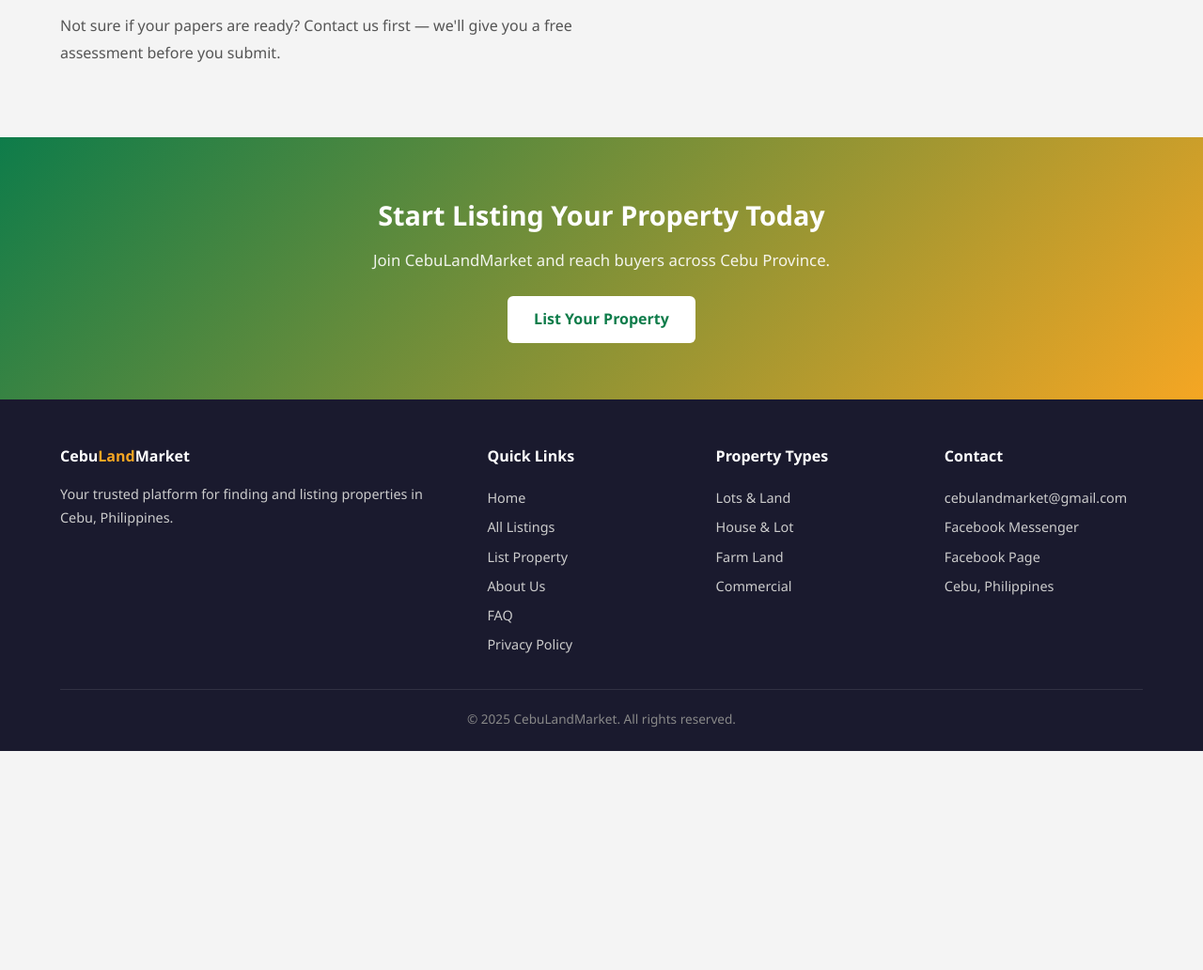
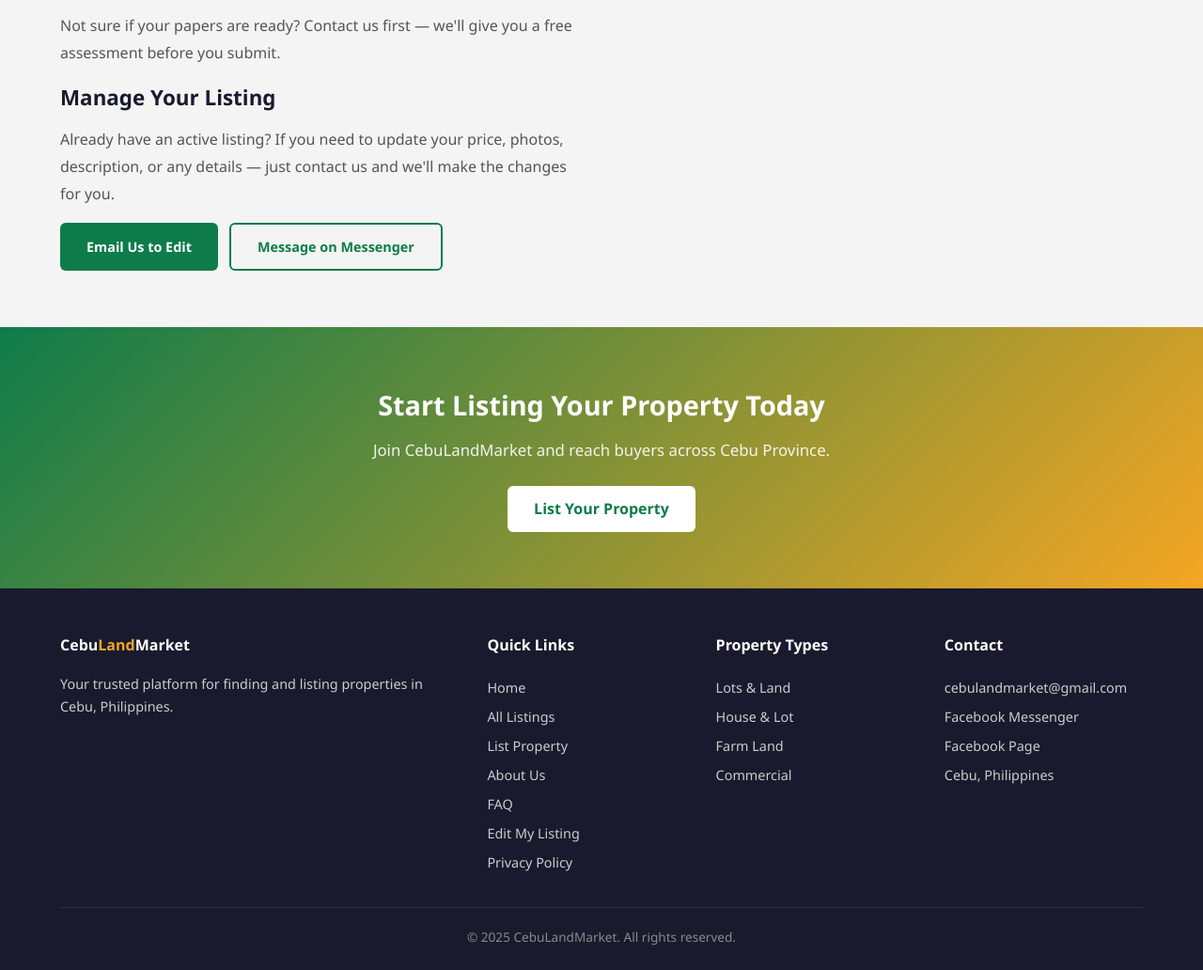
Before and after one commit to cebulandmarket/cebulandmarket, a plain HTML site: page about.html in a window 1280 px wide. Shown: the part 2194-3226 px from the top of the page at 94% size. Before the commit the page ends 2993 px from the top, so only its background shows below. Drawn offline with Linux system fonts and the light colour scheme.

Commit message:
Add Manage Your Listing section with email and Messenger contact for sellers

```diff
--- a/about.html
+++ b/about.html
@@ -65,6 +65,13 @@
           <p>We take document verification seriously. Our agents review all property papers before any listing goes live. This protects buyers and keeps our platform trustworthy. Properties with clean, straightforward paperwork get approved within 24-48 hours.</p>
           <p>If your documents are incomplete, complicated, or have unresolved issues, we will not approve the listing and your <strong>₱500 listing fee will be fully refunded</strong>. No hassle, no risk.</p>
           <p>Not sure if your papers are ready? Contact us first — we'll give you a free assessment before you submit.</p>
+
+          <h2 id="manage">Manage Your Listing</h2>
+          <p>Already have an active listing? If you need to update your price, photos, description, or any details — just contact us and we'll make the changes for you.</p>
+          <div style="display:flex; gap:12px; flex-wrap:wrap; margin-top:16px;">
+            <a href="mailto:cebulandmarket@gmail.com?subject=Edit%20My%20Listing&body=Hi%20CebuLandMarket%2C%0A%0AI%20want%20to%20edit%20my%20listing.%0A%0AListing%20title%3A%20%0AWhat%20I%20want%20to%20change%3A%20%0A%0AThank%20you!" class="btn btn-primary" style="font-size:0.9rem;">Email Us to Edit</a>
+            <a href="https://m.me/61587469756965" target="_blank" class="btn btn-outline" style="font-size:0.9rem;">Message on Messenger</a>
+          </div>
         </div>
 
         <div>
@@ -150,6 +157,7 @@
           <a href="submit.html">List Property</a>
           <a href="about.html">About Us</a>
           <a href="faq.html">FAQ</a>
+          <a href="about.html#manage">Edit My Listing</a>
           <a href="privacy.html">Privacy Policy</a>
         </div>
         <div class="footer-col">
```
Also changed, not shown: index.html (+1 -0 lines), listings.html (+1 -0 lines), property.html (+1 -0 lines), submit.html (+1 -0 lines).
